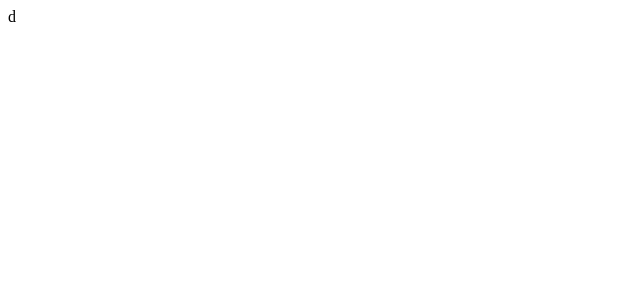
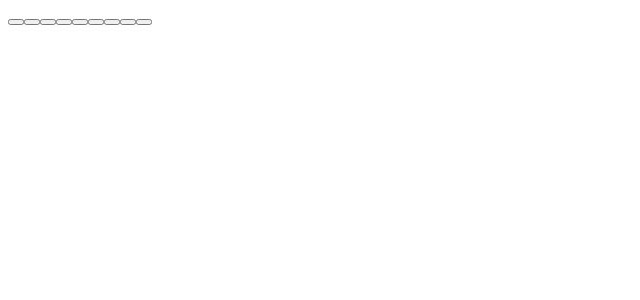
Before and after one commit to AurelianSpodarec/super-tic-tac-toe, a React (Create React App) app: page / in a window 1280 px wide. Shown: the top 300 px of the page, without its empty margins (0-640 px from the left). Built offline with nearby package versions, Linux system fonts and the light colour scheme.

Commit message:
Created board and some logic

```diff
--- a/src/components/Board/Board.tsx
+++ b/src/components/Board/Board.tsx
@@ -1,4 +1,5 @@
-import React from 'react';
+import React, { useState } from 'react';
+import Square from './sub-components/Square/Square';
 
 // import { BrowserRouter as Router, Switch, Route, Link } from 'react-router-dom';
 // import { createBrowserHistory } from 'history';
@@ -6,11 +7,34 @@ import React from 'react';
 // const browserHistory = createBrowserHistory();
 
 function Board() {
+    const [squares, setSquares] = useState(Array(9).fill(null));
+    const [isXNext, setXNext] = useState(true);
+
+    function renderSquare(i: number) {
+        return <Square
+            key={i}
+            value={squares[i]}
+            onClick={() => {
+                const nextSquares = squares.slice()
+                nextSquares[i] = isXNext ? "x" : "o"
+                setXNext(!isXNext)
+                setSquares(nextSquares)
+            }}
+        />
+    }
+
+    function handleClick(index: any) {
+        console.log("handle click", index)
+    }
 
     return (
         <div className="bg">
 
-
+            {
+                squares.map((_, index) => {
+                    return renderSquare(index)
+                })
+            }
 
         </div>
     );
--- a/src/components/Board/sub-components/Square/Square.tsx
+++ b/src/components/Board/sub-components/Square/Square.tsx
@@ -1,12 +1,18 @@
-import React from 'react'
+import React from 'react';
 
-// Create Box component
-const Square = ({ onClick: MouseEvent < HTMLButtonElement >, value }) => {
+interface SquareProps {
+    onClick?: (event: React.MouseEvent<HTMLButtonElement>) => void;
+    value?: number;
+}
+
+const Square = (props: SquareProps) => {
+    const { onClick, value } = props;
+
     return (
-        <button className="board__box" onClick={onClick}>
+        <button className="square" onClick={onClick}>
             {value}
         </button>
-    )
+    );
 }
 
 export default Square;
--- a/src/scenes/Game.tsx
+++ b/src/scenes/Game.tsx
@@ -1,4 +1,5 @@
 import React from 'react';
+import { Board } from '../components';
 
 // import { BrowserRouter as Router, Switch, Route, Link } from 'react-router-dom';
 // import { createBrowserHistory } from 'history';
@@ -9,8 +10,7 @@ function Game() {
 
     return (
         <div className="bg">
-             d
-
+            <Board />
         </div>
     );
 }
```
Also changed, not shown: src/components/Board/SuperBoard.tsx (added).
